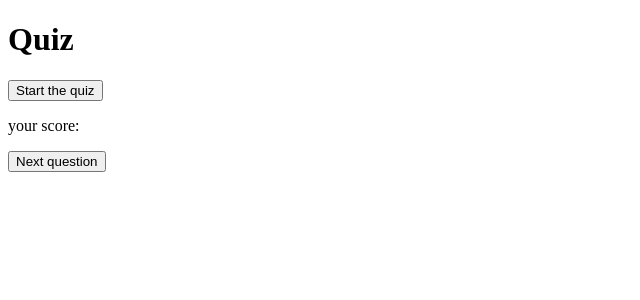
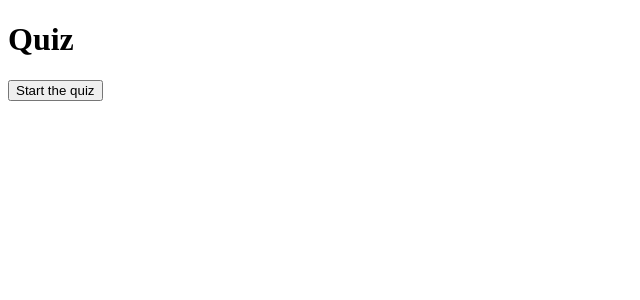
Before and after one commit to Alicino88/React-TypeScript-quiz-app, a React (Create React App) app: page / in a window 1280 px wide. Shown: the top 300 px of the page, without its empty margins (0-640 px from the left). Built offline with nearby package versions, Linux system fonts and the light colour scheme.

Commit message:
Added conditional rendering for different components in App

```diff
--- a/src/API.ts
+++ b/src/API.ts
@@ -8,7 +8,7 @@ export type Question = {
   type: string;
 };
 
-//the below adds the all_answers property to the Question type
+//the below adds the all_answers property to the Question type above
 export type QuestionState = Question & { all_answers: string[] };
 export enum Difficulty {
   EASY = "easy",
--- a/src/App.tsx
+++ b/src/App.tsx
@@ -2,6 +2,13 @@ import React, { useState } from "react";
 import QuestionCard from "./Components/QuestionCard";
 import { fetchQuizQuestions } from "./API";
 import { QuestionState, Difficulty } from "./API";
+
+type AnswerObject = {
+  question: string;
+  answer: string;
+  correct: boolean;
+  correctAnswer: string;
+};
 
 const totalQuestions = 10;
 
@@ -9,7 +16,7 @@ function App() {
   const [loading, setLoading] = useState(false);
   const [questions, setQuestions] = useState<QuestionState[]>([]);
   const [number, setNumber] = useState(0);
-  const [userAnswers, setUserAnswers] = useState([]);
+  const [userAnswers, setUserAnswers] = useState<AnswerObject[]>([]);
   const [score, setScore] = useState(0);
   const [gameOver, setGameOver] = useState(true);
 
@@ -28,9 +35,12 @@ function App() {
       setLoading(false);
       setError(true);
     }
-    console.log(newQuestions);
+
     setQuestions(newQuestions);
     setLoading(false);
+    setScore(0);
+    setUserAnswers([]);
+    setNumber(0);
   };
 
   const checkAnswer = (e: React.MouseEvent<HTMLButtonElement>) => {};
@@ -40,23 +50,34 @@ function App() {
   return (
     <div className="App">
       <h1>Quiz</h1>
+      {gameOver || userAnswers.length === totalQuestions ? (
         <button className="start" onClick={startQuiz}>
           Start the quiz
         </button>
-      <p className="score">your score:</p>
+      ) : null}
+
+      {!gameOver && <p className="score">your score:</p>}
       {loading && <p>Loading questions...</p>}
       {error && <p>Oops, there was an error while retrieving the data</p>}
-      {/*<QuestionCard
+      {!loading && !gameOver && (
+        <QuestionCard
           questionNumber={number + 1}
-        totalQuestions={TOTAL_QUESTIONS}
+          totalQuestions={totalQuestions}
           question={questions[number].question}
-        answers={questions[number].answer}
+          answers={questions[number].all_answers}
           userAnswer={userAnswers ? userAnswers[number] : undefined}
           callback={checkAnswer}
-  />*/}
+        />
+      )}
+
+      {!gameOver &&
+        !loading &&
+        userAnswers.length === number + 1 &&
+        number !== totalQuestions && (
           <button className="next" onClick={nextQuestion}>
             Next question
           </button>
+        )}
     </div>
   );
 }
```
Lines whose indentation alone changed are shown as unchanged.
